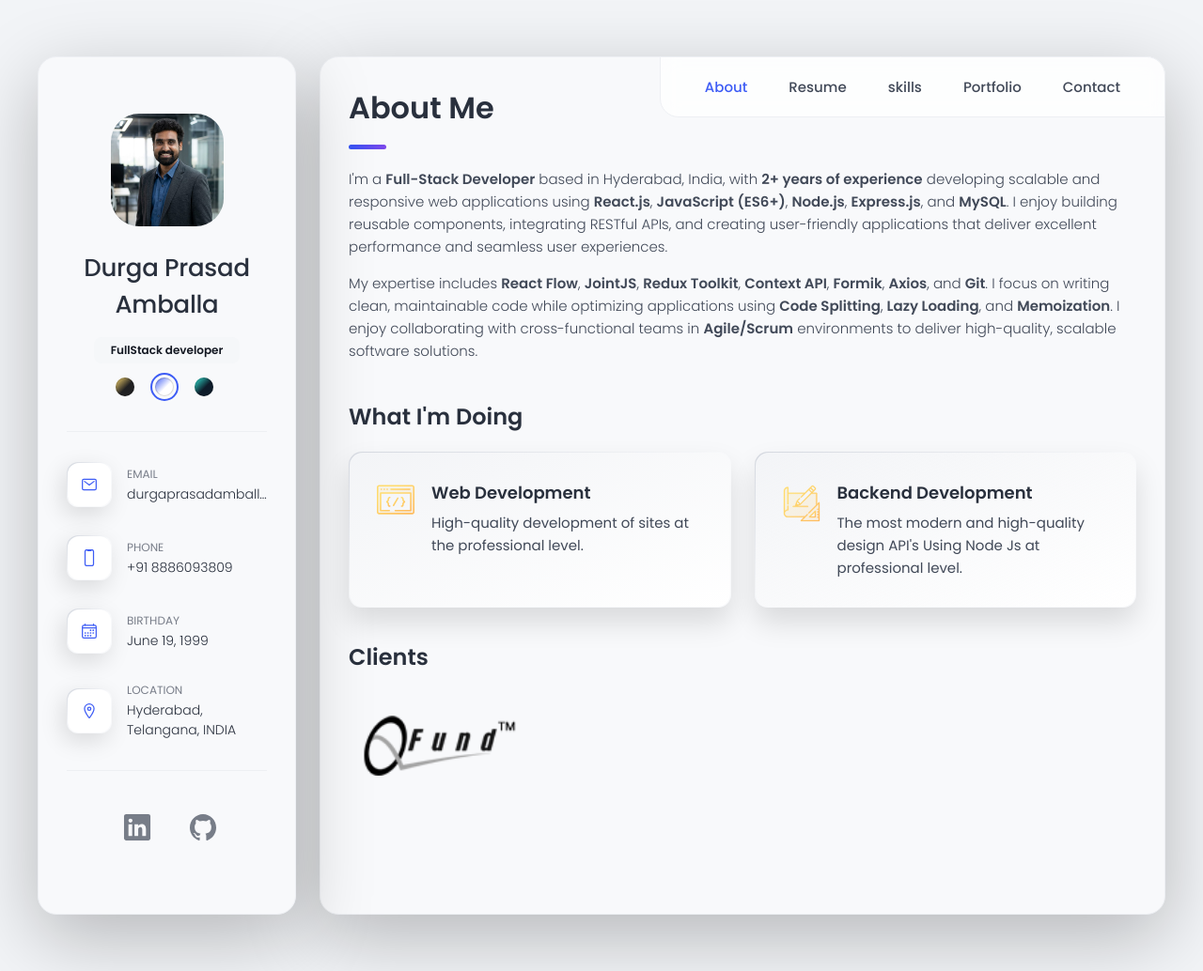
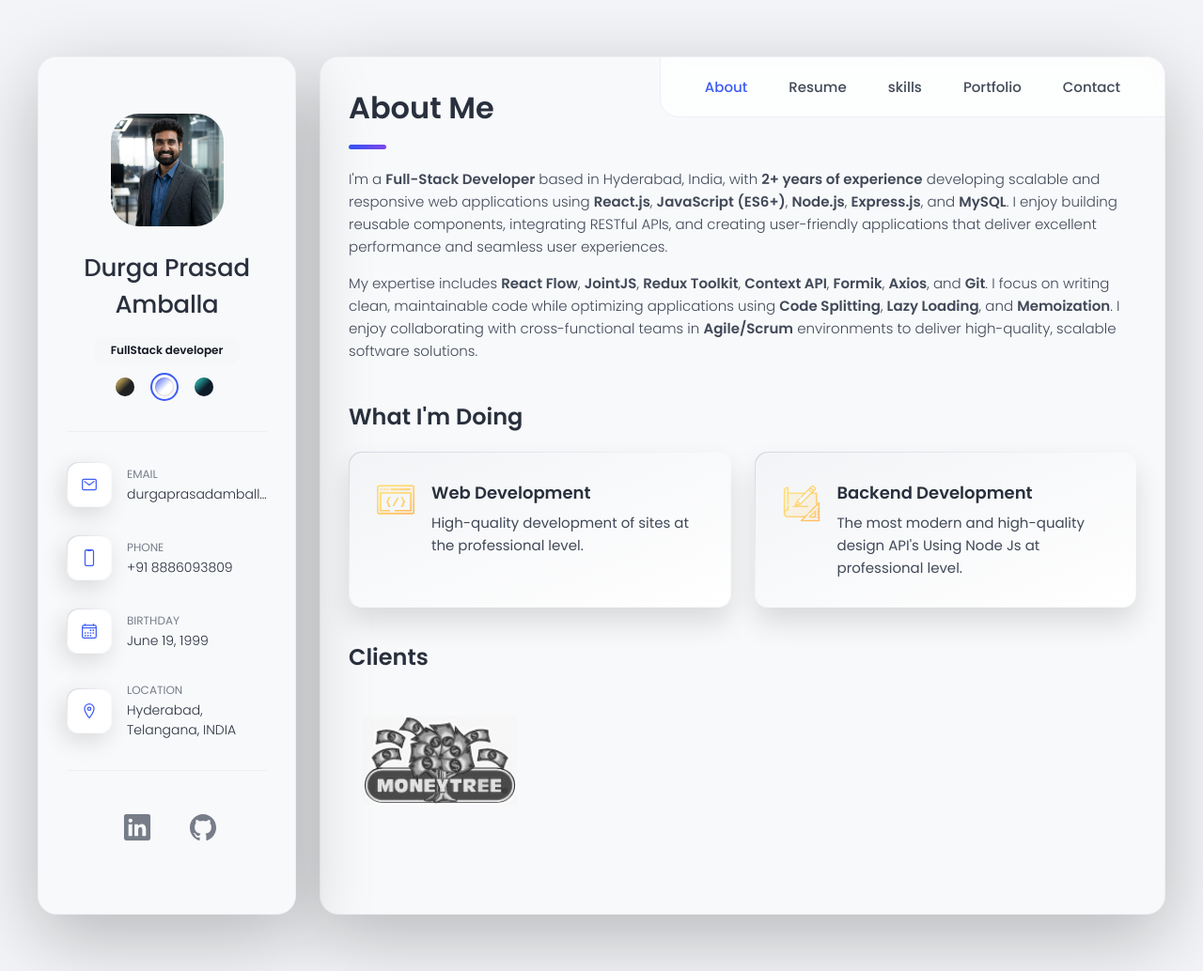
Before and after one commit to Prasad809/adp-portifolio, a plain HTML site: page index.html in a window 1280 px wide. Shown: the whole page at 94% size. Drawn offline with nearby package versions, Linux system fonts and the light colour scheme.

Commit message:
Added image

```diff
--- a/index.html
+++ b/index.html
@@ -498,7 +498,7 @@
 
             <li class="clients-item">
               <a href="#">
-                <img src="./assets/images/QfundLogo.png" alt="client logo">
+                <img src="./assets/images/IMG-20260727-WA0000.jpg" alt="client logo">
               </a>
             </li>
           </ul>
```
